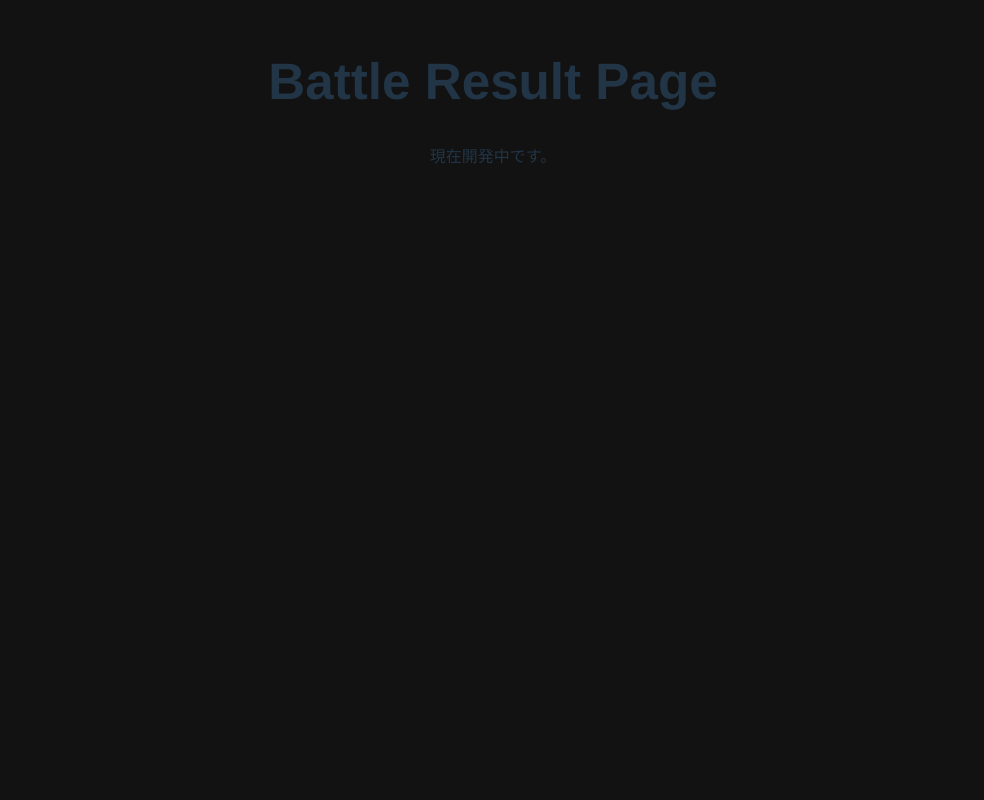
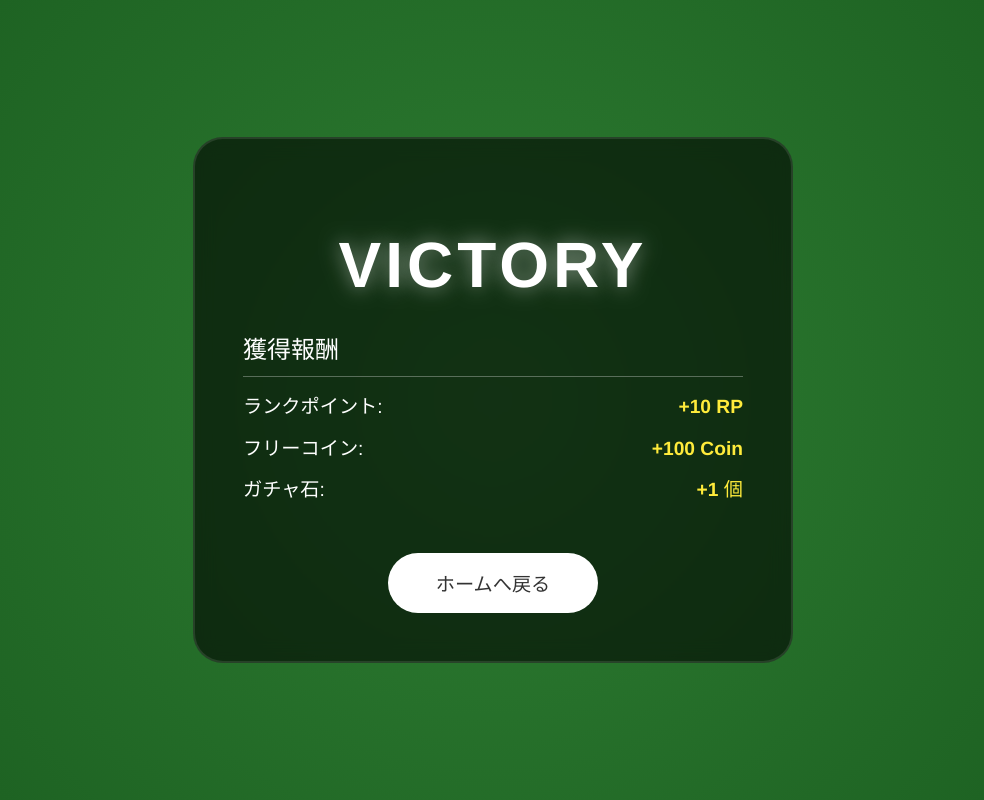
Before and after one commit to shii-park/friends_frontend, a React (Vite) app: page /battle-result in a window 1280 px wide. Shown: the whole page, without its empty margins (147-1131 px from the left). Built offline with nearby package versions, Linux system fonts and the light colour scheme.

Commit message:
Add: バトル結果画面の実装と報酬反映ロジックを追加しました。

```diff
--- a/src/App.css
+++ b/src/App.css
@@ -923,3 +923,79 @@ body {
   font-size: 0.7rem;
   font-weight: bold;
 }
+
+/* Battle Result Page */
+.battle-result-page {
+  height: 100vh;
+  display: flex;
+  justify-content: center;
+  align-items: center;
+  color: white;
+  text-align: center;
+}
+
+.battle-result-page.win {
+  background: radial-gradient(circle, #2e7d32, #1b5e20);
+}
+
+.battle-result-page.lose {
+  background: radial-gradient(circle, #c62828, #b71c1c);
+}
+
+.result-container {
+  background: rgba(0, 0, 0, 0.6);
+  padding: 3rem;
+  border-radius: 30px;
+  backdrop-filter: blur(10px);
+  border: 2px solid rgba(255, 255, 255, 0.1);
+  width: 100%;
+  max-width: 500px;
+}
+
+.result-title {
+  font-size: 4rem;
+  font-weight: 900;
+  margin-bottom: 2rem;
+  letter-spacing: 4px;
+  text-shadow: 0 0 20px rgba(255, 255, 255, 0.5);
+}
+
+.rewards-section {
+  margin-bottom: 2.5rem;
+  text-align: left;
+}
+
+.rewards-section h2 {
+  font-size: 1.5rem;
+  border-bottom: 1px solid rgba(255, 255, 255, 0.3);
+  padding-bottom: 0.5rem;
+  margin-bottom: 1rem;
+}
+
+.reward-item {
+  display: flex;
+  justify-content: space-between;
+  margin-bottom: 0.8rem;
+  font-size: 1.2rem;
+}
+
+.reward-value {
+  color: #ffeb3b;
+  font-weight: bold;
+}
+
+.home-button {
+  padding: 1rem 3rem;
+  font-size: 1.2rem;
+  font-weight: bold;
+  background-color: white;
+  color: #333;
+  border: none;
+  border-radius: 50px;
+  cursor: pointer;
+  transition: transform 0.2s;
+}
+
+.home-button:hover {
+  transform: scale(1.05);
+}
--- a/src/App.tsx
+++ b/src/App.tsx
@@ -6,18 +6,11 @@ import Storage from './pages/Storage';
 import BattleSelect from './pages/BattleSelect';
 import BattlePrepare from './pages/BattlePrepare';
 import Battle from './pages/Battle';
+import BattleResult from './pages/BattleResult';
 import Gacha from './pages/Gacha';
 import GachaEffect from './pages/GachaEffect';
 import GachaResult from './pages/GachaResult';
 import './App.css';
-
-// プレースホルダーコンポーネント
-const Placeholder = ({ name }: { name: string }) => (
-  <div style={{ padding: '20px' }}>
-    <h1>{name} Page</h1>
-    <p>現在開発中です。</p>
-  </div>
-);
 
 function App() {
   return (
@@ -31,7 +24,7 @@ function App() {
           <Route path="/battle-select" element={<BattleSelect />} />
           <Route path="/battle-prepare" element={<BattlePrepare />} />
           <Route path="/battle" element={<Battle />} />
-          <Route path="/battle-result" element={<Placeholder name="Battle Result" />} />
+          <Route path="/battle-result" element={<BattleResult />} />
 
           {/* ストレージ関連 (ドキュメントの/strageと一般的な/storage両方に対応) */}
           <Route path="/storage" element={<Storage />} />
--- /dev/null
+++ b/src/pages/BattleResult.tsx
@@ -0,0 +1,56 @@
+import React, { useEffect } from 'react';
+import { useNavigate, useLocation } from 'react-router-dom';
+import { useUser } from '../hooks/useUser';
+
+const BattleResult: React.FC = () => {
+  const navigate = useNavigate();
+  const location = useLocation();
+  const { updateStats } = useUser();
+  const result = location.state?.result || 'win'; // 'win' or 'lose'
+
+  // 報酬設定 (docs/バトル.md に基づく)
+  const rewards = {
+    rp: result === 'win' ? 10 : 0,
+    coin: result === 'win' ? 100 : 0,
+    stone: result === 'win' ? 1 : 0,
+  };
+
+  useEffect(() => {
+    if (result === 'win') {
+      // 実際には石の更新メソッドも必要だが、現在はupdateStatsでRPとコインのみ更新
+      updateStats(rewards.rp, rewards.coin);
+    }
+  }, [result]);
+
+  return (
+    <div className={`battle-result-page ${result}`}>
+      <div className="result-container">
+        <h1 className="result-title">{result === 'win' ? 'VICTORY' : 'DEFEAT'}</h1>
+
+        <div className="rewards-section">
+          <h2>獲得報酬</h2>
+          <div className="reward-item">
+            <span className="reward-label">ランクポイント:</span>
+            <span className="reward-value">+{rewards.rp} RP</span>
+          </div>
+          <div className="reward-item">
+            <span className="reward-label">フリーコイン:</span>
+            <span className="reward-value">+{rewards.coin} Coin</span>
+          </div>
+          <div className="reward-item">
+            <span className="reward-label">ガチャ石:</span>
+            <span className="reward-value">+{rewards.stone} 個</span>
+          </div>
+        </div>
+
+        <div className="result-actions">
+          <button className="home-button" onClick={() => navigate('/home')}>
+            ホームへ戻る
+          </button>
+        </div>
+      </div>
+    </div>
+  );
+};
+
+export default BattleResult;
```
Also changed, not shown: 1 other file (tests, documents, lock files or other folders).
